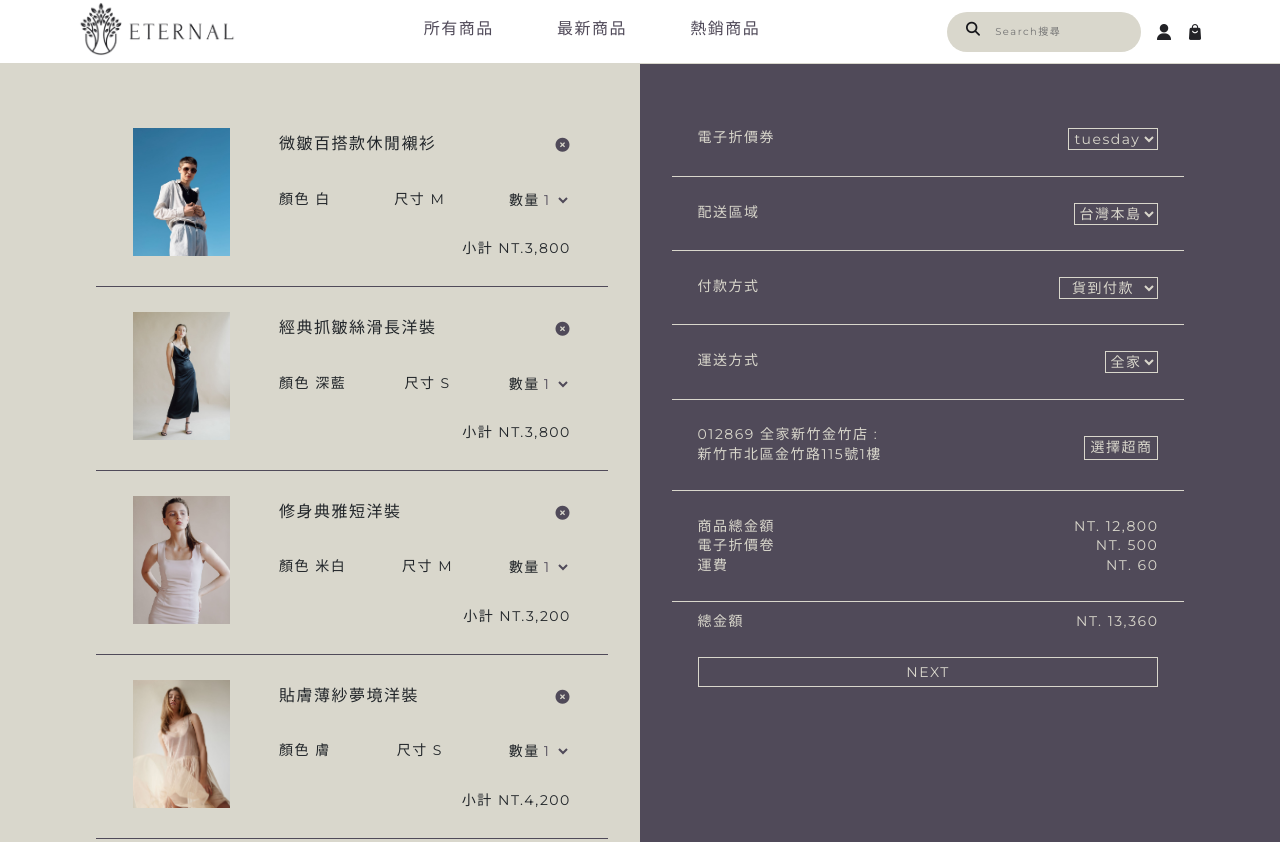
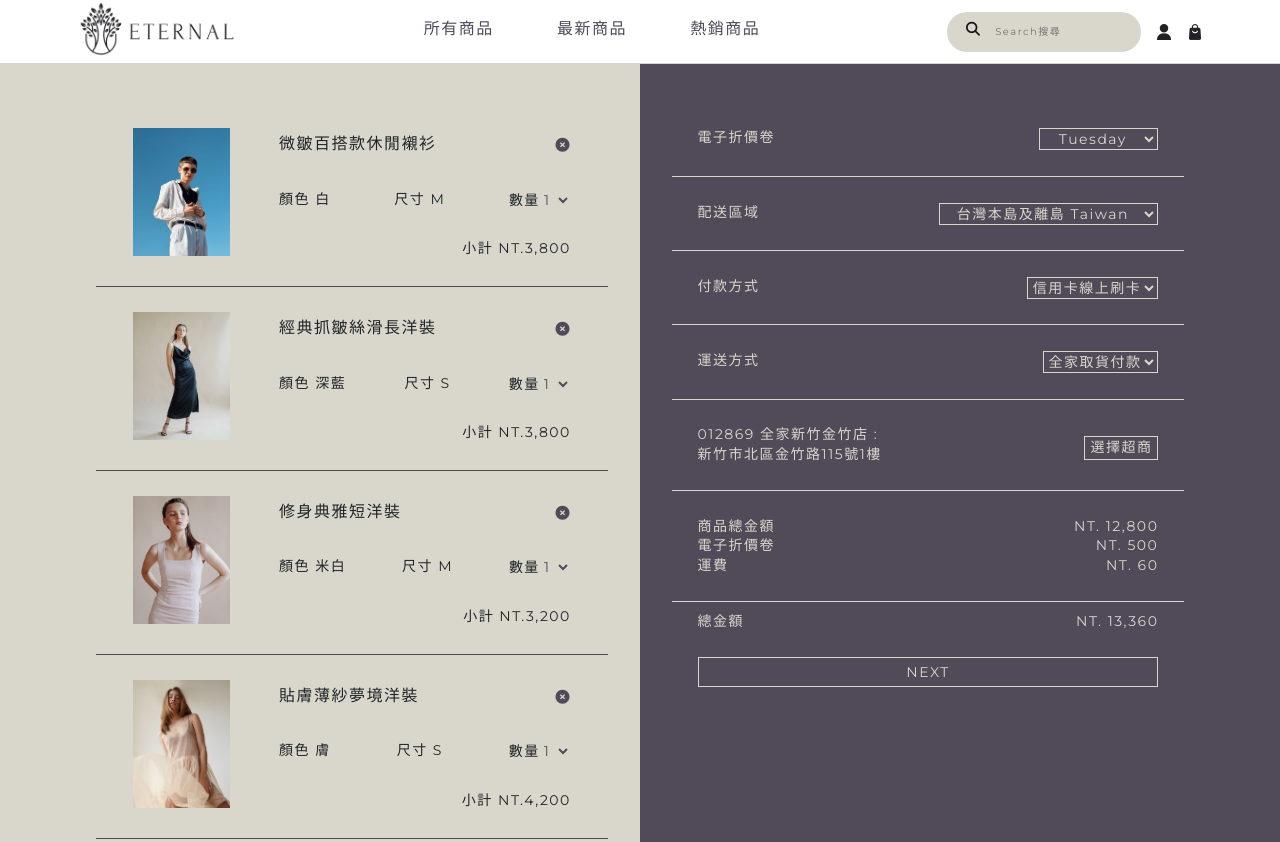
Before and after one commit to zoey03yang/ETERNAL_VUE, a plain HTML site: page shopping_bag.html in a window 1280 px wide. Shown: the top 842 px of the page. Drawn offline with nearby package versions, Linux system fonts and the light colour scheme.

Commit message:
shopping新改寫

```diff
--- a/shopping_bag.html
+++ b/shopping_bag.html
@@ -113,9 +113,8 @@
                             <div class="product_quantity">
                                 <span>{{product_info['structure']['quantity']}}</span>
                                 <select class="quantity" name="number">
-                                    <option :value='option_value'
-                                        v-for="option_value in 5"
-                                        :key="option_value">{{option_value}}</option>
+                                    <option :value='option_value' v-for="option_value in 5" :key="option_value">
+                                        {{option_value}}</option>
                                 </select>
                             </div>
                         </div>
@@ -126,13 +125,28 @@
             </div>
             <div class="checkout">
                 <div class="checkout_item" id="checkout_id">
-                    <div class="checkout_mode" v-for="list in formList" :key="list.title">
+                    <div class="checkout_mode" v-for="list in list" :key="list.modeName">
+                        <span class="modename">
+                            {{list.modeName}}</span>
+                        <select class="choose" v-model="list.model">
+                            <option v-for="select in list.optionsList" :name="select.name" :value="select.value"
+                                :key="select.name">{{select.name}}</option>
+                        </select>
+                    </div>
+                    <!-- <div class="checkout_mode" v-for="list in formList" :key="list.title">
                         <span class="mode_name">{{list.title}}</span>
                         <select class="choose" v-model="list.vModal">
                             <option v-for="select in list.select" :name="list.title" :value="select"
                                 :key="select[0]">{{select}}</option>
                         </select>
-                    </div>
+                    </div> -->
+                    <!-- <div class="checkout_mode" v-for="list in formList" :key="list.title">
+                        <span class="mode_name">{{list.title}}</span>
+                        <select class="choose" v-model="list.vModal">
+                            <option v-for="select in list.select" :name="list.title" :value="select"
+                                :key="select[0]">{{select}}</option>
+                        </select>
+                    </div> -->
                     <!-- <div class="checkout_mode">
                         <span class="mode_name">{{payDetails.deliveryArea.modeName}}</span>
                         <select class="choose" v-model="deliveryAreaResult">
@@ -192,98 +206,97 @@
             </div>
         </footer>
     </div>
-
     <script src="https://unpkg.com/vue@3/dist/vue.global.js"></script>
     <script>
         const app = Vue.createApp({
             data() {
                 return {
-                    HeaderLogo:[
+                    HeaderLogo: [
                         {
-                            url:'index.html',
-                            imageUrl:['logo.png'],
+                            url: 'index.html',
+                            imageUrl: ['logo.png'],
                         },
                     ],
-                    shopAll:[
+                    shopAll: [
                         {
-                            url:'shop_all.html',
-                            title:'所有商品',
+                            url: 'shop_all.html',
+                            title: '所有商品',
                         },
                     ],
-                    newArrival:[
+                    newArrival: [
                         {
-                            url:'shop_all.html',
-                            title:'最新商品',
+                            url: 'shop_all.html',
+                            title: '最新商品',
                         },
                     ],
-                    restock:[
+                    restock: [
                         {
-                            url:'shop_all.html',
-                            title:'熱銷商品',
+                            url: 'shop_all.html',
+                            title: '熱銷商品',
                         },
                     ],
-                    Classification:[
+                    Classification: [
                         {
-                            url:'#',
-                            linkName:'上身類',
+                            url: '#',
+                            linkName: '上身類',
                         },
                         {
-                            url:'#',
-                            linkName:'下身類',
+                            url: '#',
+                            linkName: '下身類',
                         },
                         {
-                            url:'#',
-                            linkName:'連身類',
+                            url: '#',
+                            linkName: '連身類',
                         },
                         {
-                            url:'#',
-                            linkName:'配飾',
+                            url: '#',
+                            linkName: '配飾',
                         },
                         {
-                            url:'#',
-                            linkName:'風格支線',
+                            url: '#',
+                            linkName: '風格支線',
                         },
                         {
-                            url:'#',
-                            linkName:'優惠活動',
+                            url: '#',
+                            linkName: '優惠活動',
                         },
                     ],
-                    member:[
+                    member: [
                         {
-                            url:'login.html',
-                            imageUrl:'icon/user.png',
+                            url: 'login.html',
+                            imageUrl: 'icon/user.png',
                         },
                     ],
-                    shoppingBag:[
+                    shoppingBag: [
                         {
-                            url:'shopping_bag.html',
-                            imageUrl:'icon/shopping_bag.png',
+                            url: 'shopping_bag.html',
+                            imageUrl: 'icon/shopping_bag.png',
                         },
                     ],
-                    buttonNav:[
+                    buttonNav: [
                         {
-                            url:'how_to_buy.html',
-                            linkName:'HOW TO BUY',
+                            url: 'how_to_buy.html',
+                            linkName: 'HOW TO BUY',
                         },
                         {
-                            url:'#',
-                            linkName:'NOTICE',
+                            url: '#',
+                            linkName: 'NOTICE',
                         },
                         {
-                            url:'about.html',
-                            linkName:'ABOUT ETERNAL',
+                            url: 'about.html',
+                            linkName: 'ABOUT ETERNAL',
                         },
                         {
-                            url:'#',
-                            linkName:'FACEBOOK',
+                            url: '#',
+                            linkName: 'FACEBOOK',
                         },
                         {
-                            url:'#',
-                            linkName:'INSTAGRAM',
+                            url: '#',
+                            linkName: 'INSTAGRAM',
                         },
                     ],
-                    payDetails: {
-                        eCoupon: {
+                    list: [
+                        {
                             modeName: "電子折價卷",
                             optionsList: [
                                 {
@@ -301,11 +314,11 @@
                                 {
                                     name: "Saturday",
                                     value: "Saturday"
-                                },
-
-                            ]
+                                }
+                            ],
+                            model: "Tuesday"
                         },
-                        deliveryArea: {
+                        {
                             modeName: "配送區域",
                             optionsList: [
                                 {
@@ -336,11 +349,10 @@
                                     name: "馬來西亞 Malaysia",
                                     value: "Malaysia"
                                 },
-
-
-                            ]
+                            ],
+                                 model:"Taiwan"
                         },
-                        payment: {
+                        {
                             modeName: "付款方式",
                             optionsList: [
                                 {
@@ -363,10 +375,10 @@
                                     name: "Line Pay",
                                     value: "Line Pay"
                                 },
-
-                            ]
+                            ],
+                            model:"信用卡線上刷卡"
                         },
-                        deliveryWay: {
+                        {
                             modeName: "運送方式",
                             optionsList: [
                                 {
@@ -381,9 +393,11 @@
                                     name: "宅配",
                                     value: "宅配"
                                 },
-
-                            ]
+                            ],
+                            model:"全家取貨付款"
                         },
+                    ],
+                    payDetails: {
                         supermarketName: "012869 全家新竹金竹店 :<br>新竹市北區金竹路115號1樓",
                         priceSum: [
                             {
@@ -404,32 +418,32 @@
                             price: "NT. 13,360"
                         }
                     },
-                    formList: [
-                        {
-                            title: '電子折價券',
-                            select: ['tuesday', 'monday','sunday'],
-                            vModal: 'tuesday',
-                        },
-                        {
-                            title: '配送區域',
-                            select: ['台灣本島', '中國','日本', '韓國', '新加坡'],
-                            vModal: '台灣本島',
-                        },
-                        {
-                            title: '付款方式',
-                            select: ['貨到付款', '線上刷卡','LINE PAY'],
-                            vModal: '貨到付款',
-                        },
-                        {
-                            title: '運送方式',
-                            select: ['全家', '7-11','宅配'],
-                            vModal: '全家',
-                        },
-                    ],
-                    eCouponResult: "Tuesday",
-                    deliveryAreaResult: "Taiwan",
-                    paymentResult: "信用卡線上刷卡",
-                    deliveryWayResult: "全家取貨付款",
+                    // formList: [
+                    //     {
+                    //         title: '電子折價券',
+                    //         select: ['tuesday', 'monday','sunday'],
+                    //         vModal: 'tuesday',
+                    //     },
+                    //     {
+                    //         title: '配送區域',
+                    //         select: ['台灣本島', '中國','日本', '韓國', '新加坡'],
+                    //         vModal: '台灣本島',
+                    //     },
+                    //     {
+                    //         title: '付款方式',
+                    //         select: ['貨到付款', '線上刷卡','LINE PAY'],
+                    //         vModal: '貨到付款',
+                    //     },
+                    //     {
+                    //         title: '運送方式',
+                    //         select: ['全家', '7-11','宅配'],
+                    //         vModal: '全家',
+                    //     },
+                    // ],
+                    // eCouponResult: "Tuesday",
+                    // deliveryAreaResult: "Taiwan",
+                    // paymentResult: "信用卡線上刷卡",
+                    // deliveryWayResult: "全家取貨付款",
                     product_info: {
                         structure: {
                             link: "Product_page.html",
```
